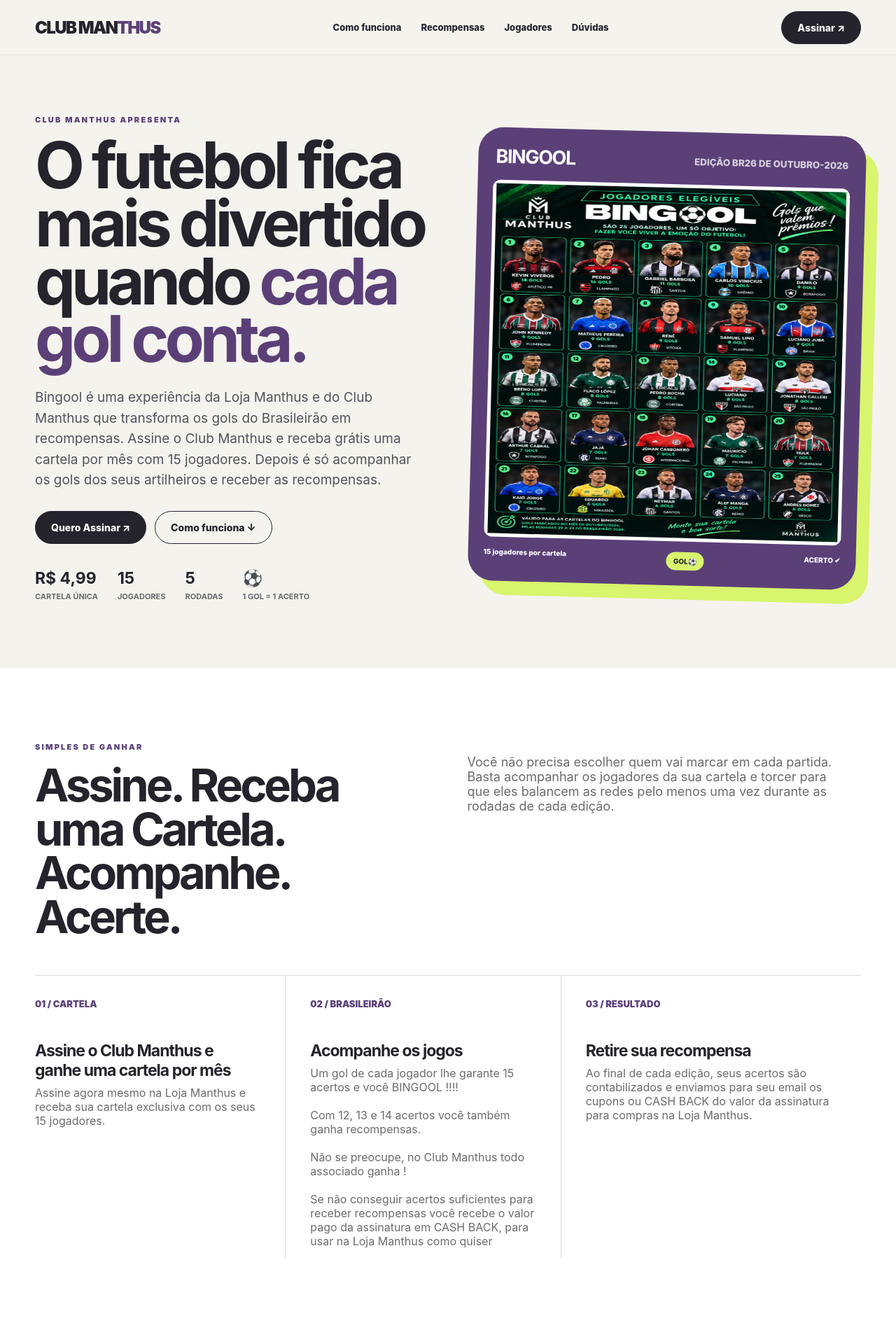
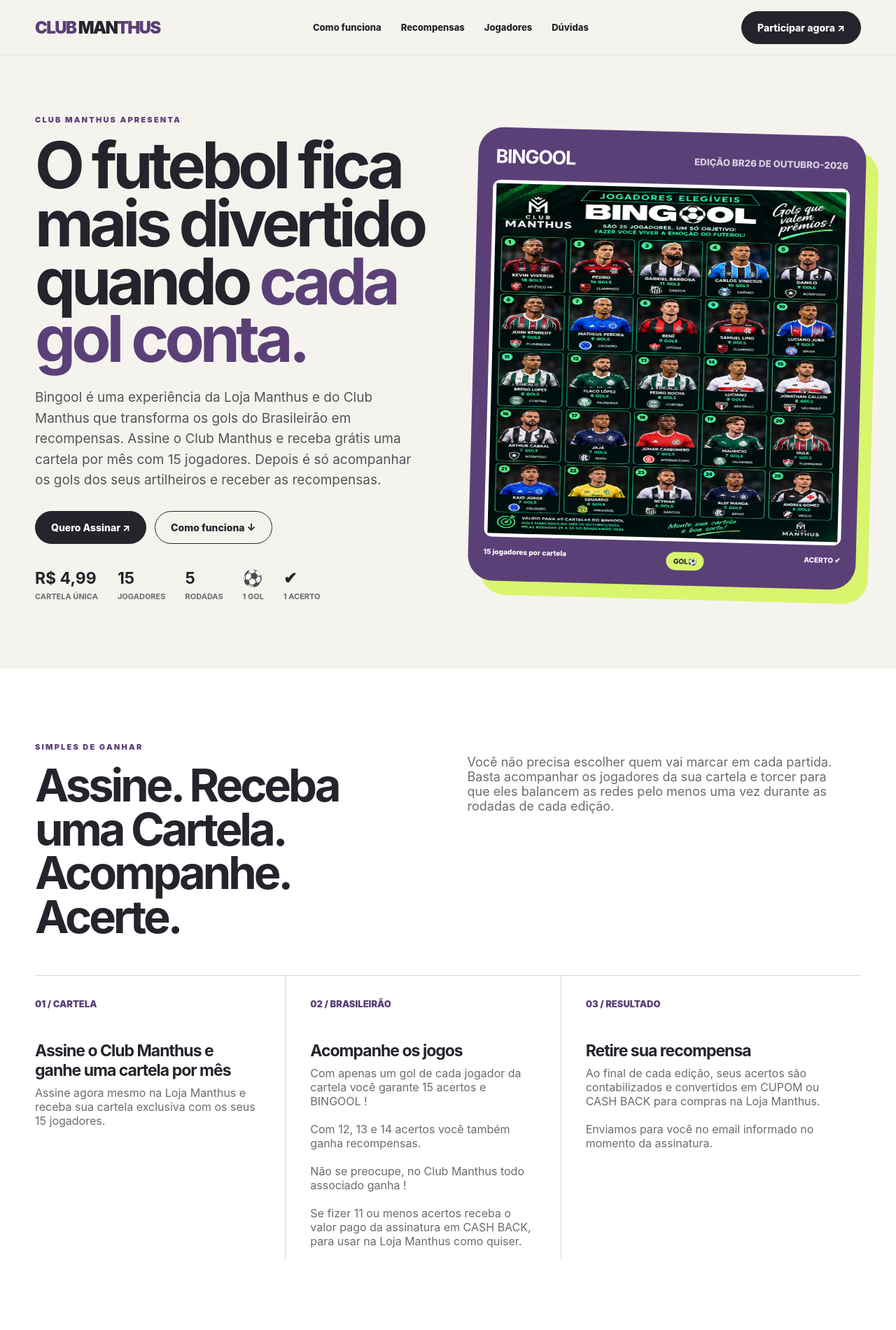
Before and after one commit to wesley-marini/wes-prd-bingool, a plain HTML site: page index.html in a window 1280 px wide. Shown: the top 1900 px of the page at 70% size. Drawn offline with Linux system fonts and the light colour scheme.

Commit message:
v20261002

```diff
--- a/index.html
+++ b/index.html
@@ -45,11 +45,11 @@
 <body>
 <header>
 <div class="container nav">
-<a class="brand" href="#">CLUB MAN<i>THUS</i></a>
+<a class="brand" href="#"><i>CLUB</i> MAN<i>THUS</i></a>
 <nav class="navlinks">
 <a href="#como">Como funciona</a><a href="#premios">Recompensas</a><a href="#jogadores">Jogadores</a><a href="#duvidas">Dúvidas</a>
 </nav>
-<a class="btn dark" href="#assinar">Assinar ↗</a>
+<a class="btn dark" href="#assinar">Participar agora ↗</a>
 </div>
 </header>
 
@@ -61,7 +61,7 @@
 <h1>O futebol fica mais divertido quando <span>cada gol conta.</span></h1>
 <p class="lead">Bingool é uma experiência da Loja Manthus e do Club Manthus que transforma os gols do Brasileirão em recompensas. Assine o Club Manthus e receba grátis uma cartela por mês com 15 jogadores. Depois é só acompanhar os gols dos seus artilheiros e receber as recompensas.</p>
 <div class="actions"><a class="btn dark" href="#assinar">Quero Assinar ↗</a><a class="btn" href="#como" >Como funciona ↓</a></div>
-<div class="heroMeta"><div class="metric"><strong>R$ 4,99</strong><small>CARTELA ÚNICA</small></div><div class="metric"><strong>15</strong><small>JOGADORES</small></div><div class="metric"><strong>5</strong><small>RODADAS</small></div><div class="metric"><strong>⚽</strong><small> 1 GOL = 1 ACERTO</small></div></div>
+<div class="heroMeta"><div class="metric"><strong>R$ 4,99</strong><small>CARTELA ÚNICA</small></div><div class="metric"><strong>15</strong><small>JOGADORES</small></div><div class="metric"><strong>5</strong><small>RODADAS</small></div><div class="metric"><strong>⚽</strong><small> 1 GOL</small></div><div class="metric"><strong>&#10004</strong><small>1 ACERTO</small></div></div>
 </div>
 <div class="visual">
 
@@ -89,8 +89,8 @@
 <div class="headGrid"><div><div class="kicker">Simples de ganhar</div><h2>Assine. Receba uma Cartela. Acompanhe. Acerte.</h2></div><p class="copy">Você não precisa escolher quem vai marcar em cada partida. Basta acompanhar os jogadores da sua cartela e torcer para que eles balancem as redes pelo menos uma vez durante as rodadas de cada edição.</p></div>
 <div class="steps">
 <div class="step"><div class="stepNo">01 / CARTELA</div><h3>Assine o Club Manthus e ganhe uma cartela por mês</h3><p>Assine agora mesmo na Loja Manthus e receba sua cartela exclusiva com os seus 15 jogadores.</p></div>
-<div class="step"><div class="stepNo">02 / BRASILEIRÃO</div><h3>Acompanhe os jogos</h3><p>Um gol de cada jogador lhe garante 15 acertos e você BINGOOL !!!!</p><br><p>Com 12, 13 e 14 acertos você também ganha recompensas.</p><br><p>Não se preocupe, no Club Manthus todo associado ganha !</p><br><p>Se não conseguir acertos suficientes para receber recompensas você recebe o valor pago da assinatura em CASH BACK, para usar na Loja Manthus como quiser</p></div>
-<div class="step"><div class="stepNo">03 / RESULTADO</div><h3>Retire sua recompensa</h3><p>Ao final de cada edição, seus acertos são contabilizados e enviamos para seu email os cupons ou CASH BACK do valor da assinatura para compras na Loja Manthus.</p></div>
+<div class="step"><div class="stepNo">02 / BRASILEIRÃO</div><h3>Acompanhe os jogos</h3><p>Com apenas um gol de cada jogador da cartela você garante 15 acertos e BINGOOL !</p><br><p>Com 12, 13 e 14 acertos você também ganha recompensas.</p><br><p>Não se preocupe, no Club Manthus todo associado ganha !</p><br><p>Se fizer 11 ou menos acertos receba o valor pago da assinatura em CASH BACK, para usar na Loja Manthus como quiser.</p></div>
+<div class="step"><div class="stepNo">03 / RESULTADO</div><h3>Retire sua recompensa</h3><p>Ao final de cada edição, seus acertos são contabilizados e convertidos em CUPOM ou CASH BACK para compras na Loja Manthus.</p><br><p>Enviamos para você no email informado no momento da assinatura.</p></div>
 </div>
 </div>
 </section>
@@ -105,14 +105,14 @@
 
 <section class="section white" id="premios">
 <div class="container">
-<div class="headGrid"><div><div class="kicker">Recompensas</div><h2>Quanto mais você acerta, maior pode ser o benefício.</h2></div><p class="copy"
+<div class="headGrid"><div><div class="kicker">Recompensas</div><h2>Quanto mais você acerta, maior pode ser sua recompensa.</h2></div><p class="copy"
 
 <div class="prizeGrid">
-<div class="prize"><div class="num">15 / ACERTOS</div><strong>UMA CAMISA GRÁTIS* <img src="camisa.png" width="250" height="250"></img> </strong><p>* conforme o estoque e disponibilidade de produtos na Loja Manthus</p></div>
+<div class="prize"><div class="num">15 / ACERTOS</div><strong>UMA CAMISA GRÁTIS*<br><img src="camisa.png" width="250" height="250"></img> </strong><p>*conforme o estoque e a disponibilidade de produtos na Loja Manthus</p></div>
 <div class="prize"><div class="num">14 / ACERTOS</div><strong>20% OFF + FRETE GRÁTIS</strong><p>em cupom da Loja Manthus</p></div>
 <div class="prize"><div class="num">13 / ACERTOS</div><strong>20% OFF</strong><p>em cupom da Loja Manthus</p></div>
 <div class="prize"><div class="num">12 / ACERTOS</div><strong>10% OFF</strong><p>em cupom da Loja Manthus</p></div>
-<div class="prize"><div class="num">11 ou MENOS ACERTOS</div><strong>CASH BACK</strong><p>Valor da Mensalidade de volta como cupom da Loja Manthus</p></div>
+<div class="prize"><div class="num">11 / ACERTOS OU MENOS</div><strong>CASH BACK</strong><p>Valor pago pela assinatura de volta como cupom da Loja Manthus</p></div>
 </div>
 </div>
 </section>
@@ -122,7 +122,7 @@
 <div class="container">
 <div class="buy">
 
-<div><div class="kicker" style="color:var(--lime)">Receba sua cartela</div><h2>Entre para o Club Manthus por apenas R$ 4,99.</h2><p>Receba o valor pago como CASH BACK para compras na Loja Manthus ou recompensas pelo seu desempenho na Promoção Bingool ao acompanhar os gols dos seus artilheiros.</p><a class="btn lime" href="#" onclick="lojamanthus(event)">Assinar agora ↗</a></div>
+<div><div class="kicker" style="color:var(--lime)">Receba sua cartela</div><h2>Entre para o Club Manthus por apenas R$ 4,99</h2><p>Receba o valor pago em CASH BACK para compras na Loja Manthus ou recompensas na Promoção Bingool.</p><a class="btn lime" href="#" onclick="lojamanthus(event)">Assinar agora ↗</a></div>
 </div>
 </div>
 </section>
@@ -142,7 +142,7 @@
 </section>
 
 <section class="final">
-<div class="container"><div class="kicker">Bingool · Manthus</div><h2>Assina agora. Torça pelos gols. Receba recompensa.</h2><p>O próximo gol pode te aproximar de um manto.</p><div class="actions" style="justify-content:center"><a class="btn dark" href="#assinar">Assinar agora↗</a></div></div>
+<div class="container"><div class="kicker">Bingool · Manthus</div><h2>Assine agora. Torça pelos gols. Receba uma recompensa.</h2><p>O próximo gol pode te aproximar de um manthus.</p><div class="actions" style="justify-content:center"><a class="btn dark" href="#assinar">Participar agora↗</a></div></div>
 </section>
 </main>
 
```
